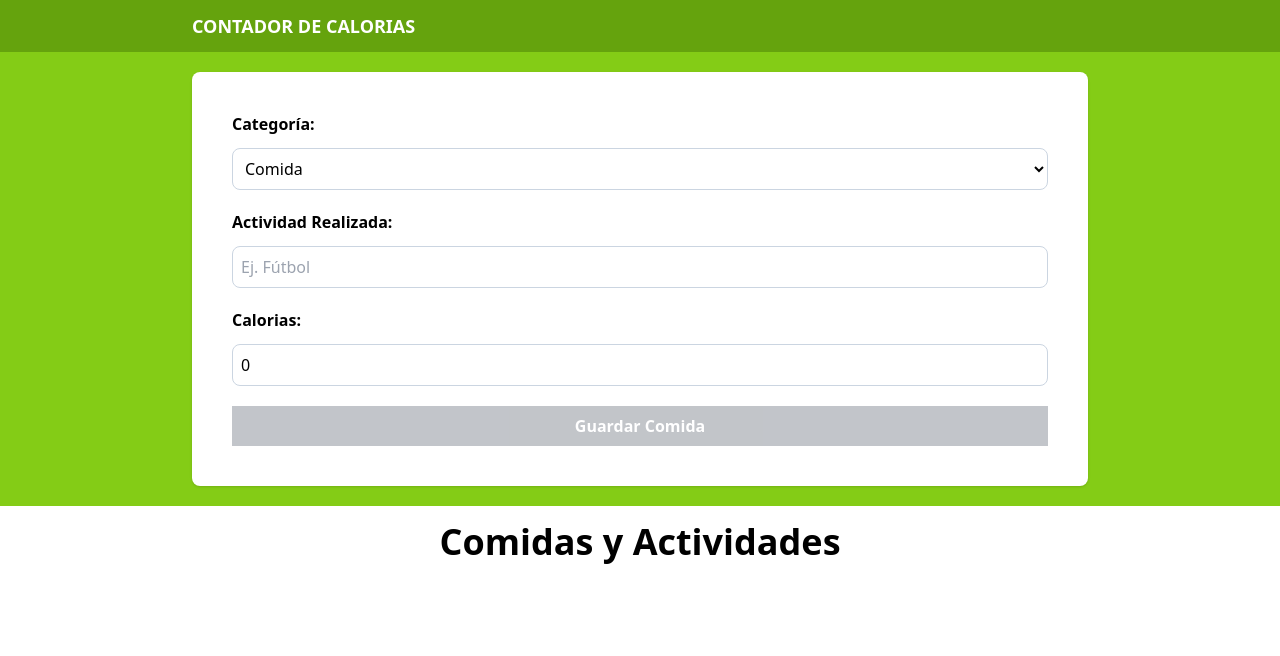
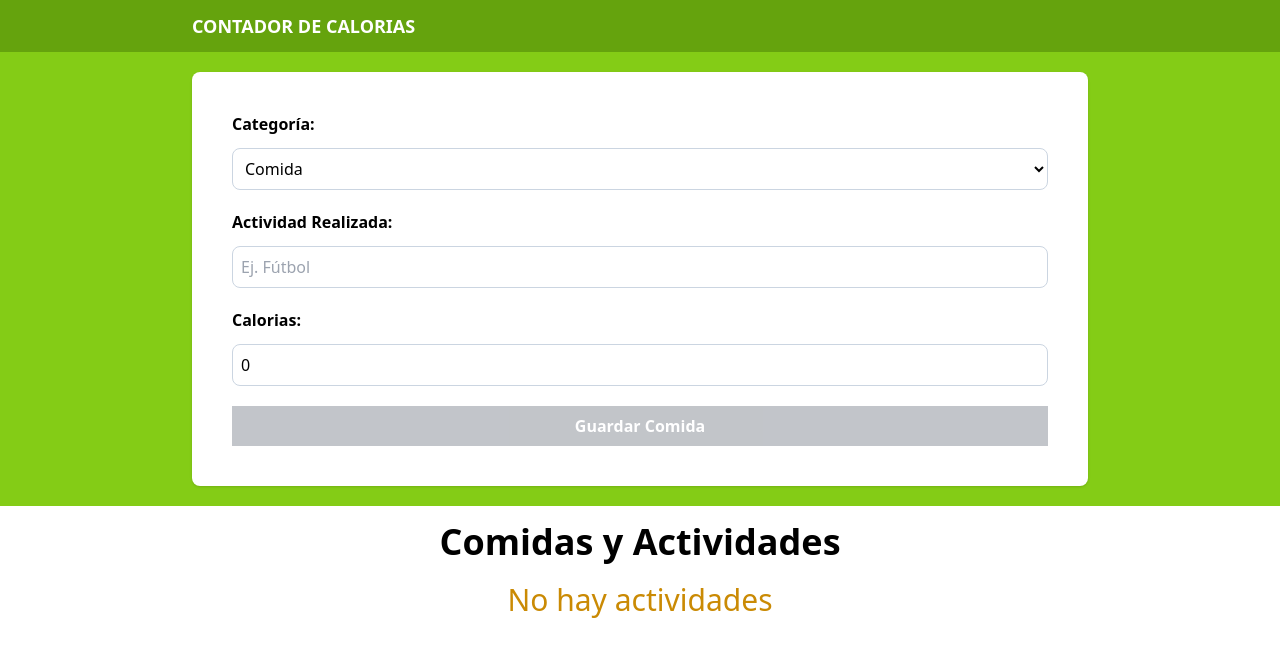
Before and after one commit to BryanGallo/Contador-Calorias-TS, a React (Vite) app: page / in a window 1280 px wide. Shown: the top 656 px of the page. Built offline with nearby package versions, Linux system fonts and the light colour scheme.

Commit message:
UseMemo para saber si existen o no actividades
ActivityList

```diff
--- a/src/components/ActivityList.tsx
+++ b/src/components/ActivityList.tsx
@@ -17,12 +17,23 @@ const ActivityList = ({ activities, dispatch }: ActivityList) => {
         [activities]
     );
 
+    const isEmptyActivities = useMemo(
+        () => activities.length === 0,
+        [activities]
+    );
+    console.log(isEmptyActivities);
+
     return (
         <>
             <h2 className=" font-bold text-center text-4xl">
                 Comidas y Actividades
             </h2>
-            {activities.map((activity) => (
+            {isEmptyActivities ? (
+                <p className="text-center mt-5 text-3xl text-yellow-600">
+                    No hay actividades
+                </p>
+            ) : (
+                activities.map((activity) => (
                     <div
                         key={activity.id}
                         className="px-5 pb-5 pt-1 bg-white mt-5 rounded-lg flex justify-between items-center w-2/3 mx-auto"
@@ -71,7 +82,8 @@ const ActivityList = ({ activities, dispatch }: ActivityList) => {
                             </button>
                         </div>
                     </div>
-            ))}
+                ))
+            )}
         </>
     );
 };
```
Lines whose indentation alone changed are shown as unchanged.
